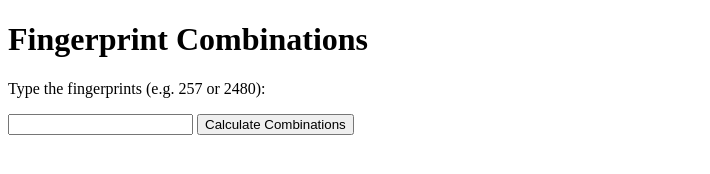
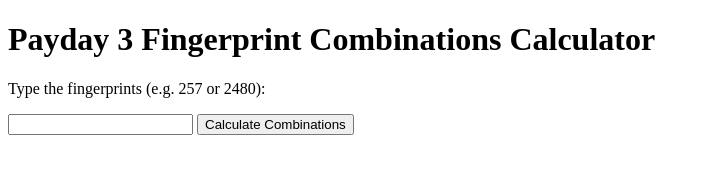
Before and after one commit to InjectedPie/injectedpie.github.io, a plain HTML site: page payday3fingerprint.html in a window 1280 px wide. Shown: the whole page, without its empty margins (0-710 px from the left). Drawn offline with Linux system fonts and the light colour scheme.

Commit message:
Update payday3fingerprint.html

```diff
--- a/payday3fingerprint.html
+++ b/payday3fingerprint.html
@@ -1,10 +1,10 @@
 <!DOCTYPE html>
 <html>
 <head>
-    <title>Payday 3 Fingerprint Combinations</title>
+    <title>Payday 3 Fingerprint Combinations Calculator</title>
 </head>
 <body>
-    <h1>Fingerprint Combinations</h1>
+    <h1>Payday 3 Fingerprint Combinations Calculator</h1>
     <p>Type the fingerprints (e.g. 257 or 2480):</p>
     <input type="text" id="fingerprintsInput">
     <button onclick="calculateCombinations()">Calculate Combinations</button>
```
